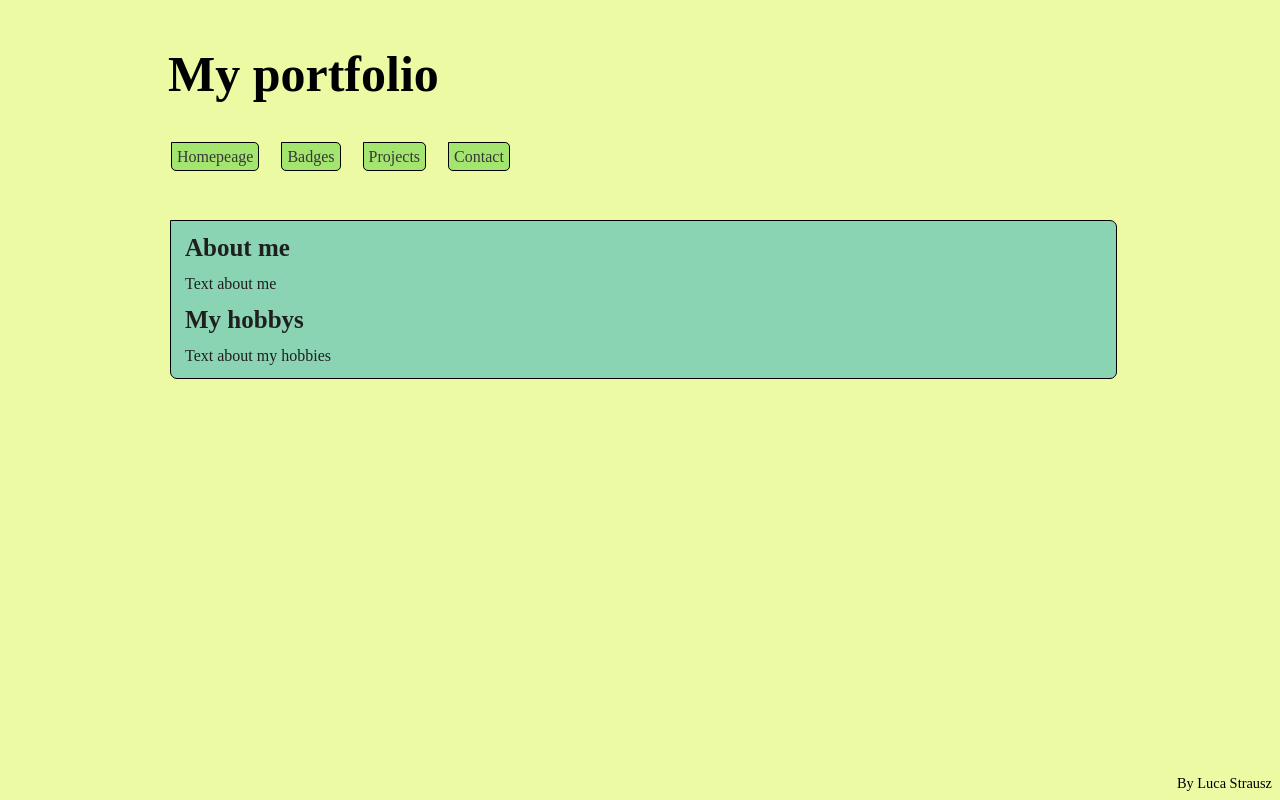
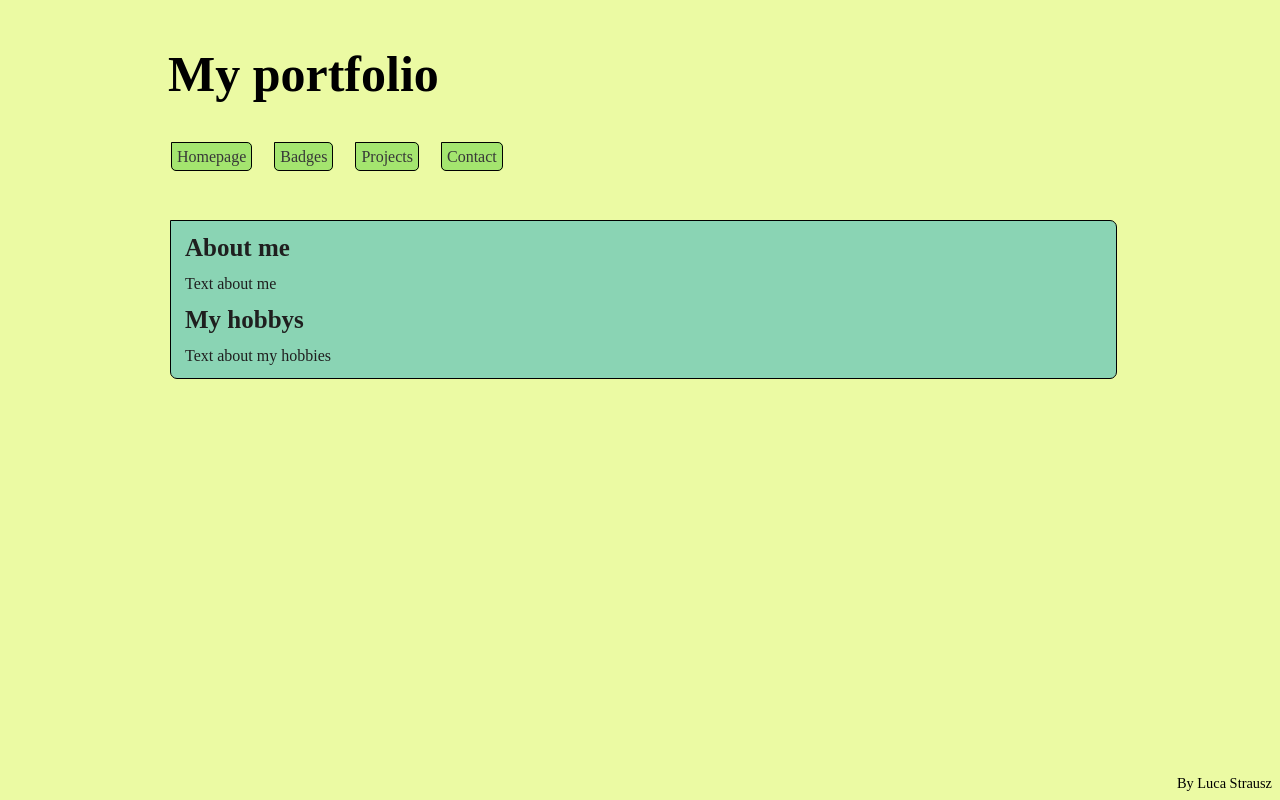
Before and after one commit to StrauszCoderclass/StrauszCoderclass.github.io, a plain HTML site: page index.html in a window 1280 px wide. Drawn offline with Linux system fonts and the light colour scheme.

Commit message:
changed hompeage to homepage

```diff
--- a/css/opmaak.css
+++ b/css/opmaak.css
@@ -24,6 +24,7 @@ body {
 .link {
   text-decoration: none;
   color: #000000;
+  width: 120px
 }
 .link:hover {font-weight: bold;}
 .maintext {
--- a/index.html
+++ b/index.html
@@ -13,7 +13,7 @@
       </header>
       <nav class="mp0">
         <ul class= "mp0">
-          <li class="navigation"><a class="subtext link" href="index.html">Homepeage</a>
+          <li class="navigation"><a class="subtext link" href="index.html">Homepage</a>
           <li class="navigation"><a class="subtext link" href="badges.html">Badges</a>
           <li class="navigation"><a class="subtext link" href="projects.html">Projects</a>
           <li class="navigation"><a class="subtext link" href="contact.html">Contact</a>
```
